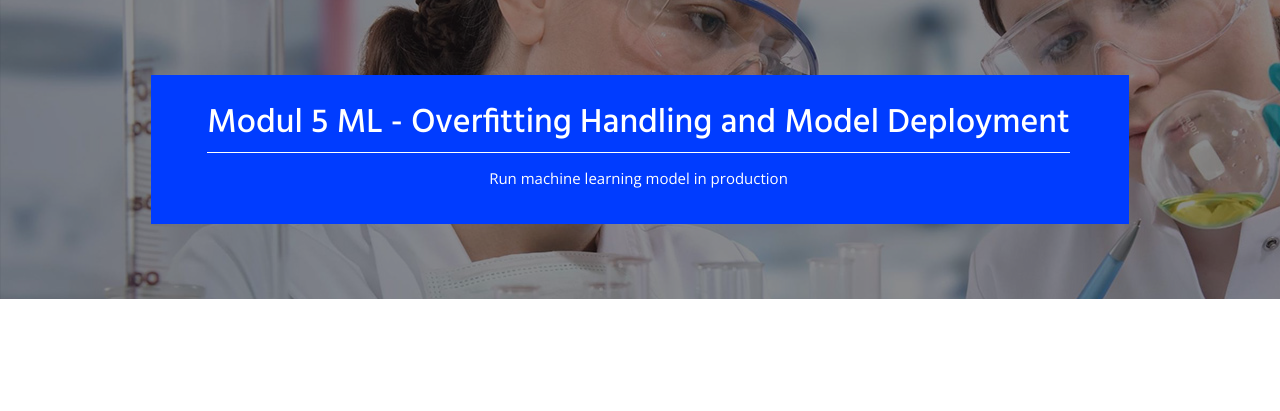
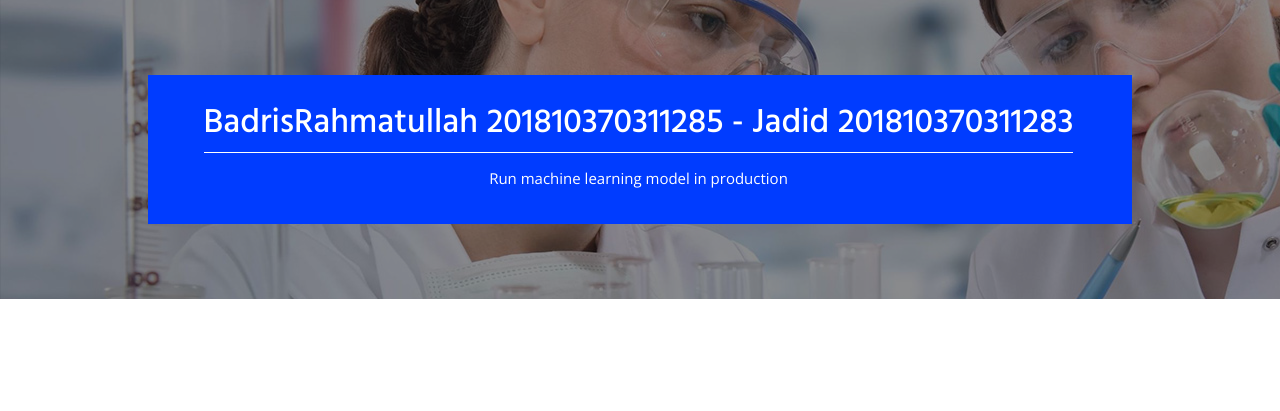
Before and after one commit to BadrisRahmatullah/breastcancer-image, a Flask app: template templates/result_select.html in a window 1280 px wide. Shown: the top 411 px of the page. Run offline with Flask 2, Linux system fonts and the light colour scheme; the template is opened without the code that fills it, so the values that code supplies are empty; some libraries are stand-ins or nearby versions; some web fonts are replaced.

Commit message:
Update result_select.html

```diff
--- a/templates/result_select.html
+++ b/templates/result_select.html
@@ -5,7 +5,7 @@
     <section class="page-title centred" style="background-image: url(../static/main/images/background/page-title.jpg);">
         <div class="container">
             <div class="content-box" style="background-color: #003cff;">
-                <div class="title">Modul 5 ML - Overfitting Handling and Model Deployment</div>
+                <div class="title">BadrisRahmatullah 201810370311285 - Jadid 201810370311283</div>
                 <ul class="bread-crumb">
                     <li>Run machine learning model in production</li>
                 </ul>
```
